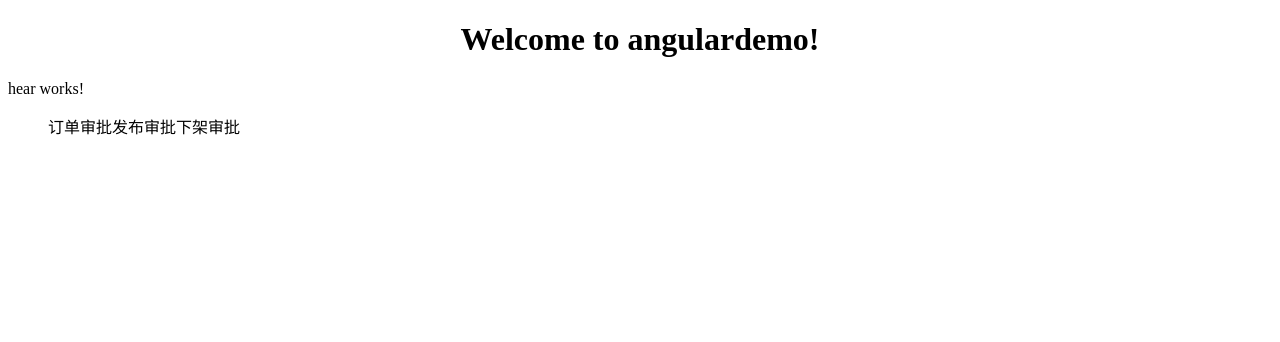
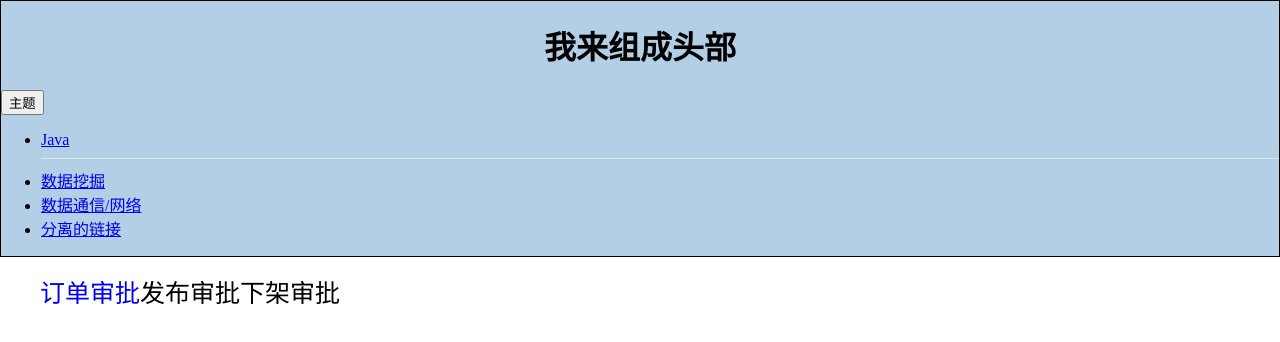
Before and after one commit to 1624071973/angulardemo, an Angular app: page / in a window 1280 px wide. Shown: the top 342 px of the page. Built offline with nearby package versions, Linux system fonts and the light colour scheme.

Commit message:
zzzzzzzzzz

```diff
--- a/src/app/app.component.html
+++ b/src/app/app.component.html
@@ -1,8 +1,5 @@
 <!--The content below is only a placeholder and can be replaced.-->
-<div style="text-align:center">
-  <h1>
-    Welcome to {{ title }}!
-  </h1>
-</div>
+
 <app-data-market></app-data-market>
+
 <router-outlet></router-outlet>
--- a/src/app/components/data-market/data-market.component.css
+++ b/src/app/components/data-market/data-market.component.css
@@ -0,0 +1,11 @@
+.orderMenu{
+  list-style:none
+}
+.orderMenu li {
+  display: inline-block;
+  font-family: Calibri, serif;
+  font-size: 25px;
+}
+a{
+  text-decoration:none
+}
--- a/src/app/components/data-market/data-market.component.html
+++ b/src/app/components/data-market/data-market.component.html
@@ -1,12 +1,11 @@
 
-
-<app-hear></app-hear>
-<div id="datamarket">
+<app-hear id ="hear"></app-hear>
+<div id="dataMarket">
   <div id="order">
-    <ul style="list-style:none">
-      <li style="display:inline-block">订单审批</li>
-      <li style="display:inline-block">发布审批</li>
-      <li style="display:inline-block">下架审批</li>
+    <ul class="orderMenu" style="list-style:none">
+      <li ><a href="java">订单审批</a></li>
+      <li ><a>发布审批</a></li>
+      <li ><a>下架审批</a></li>
     </ul>
   </div>
 </div>
--- a/src/app/components/hear/hear.component.css
+++ b/src/app/components/hear/hear.component.css
@@ -0,0 +1,16 @@
+
+.btn.focus, .btn:focus, .btn:hover {
+  color: #333;
+  text-decoration: none;
+}
+.dropdown-menu .divider {
+  height: 1px;
+  margin: 9px 0;
+  overflow: hidden;
+  background-color: #e5e5e5;
+}
+
+li {
+  display: list-item;
+  text-align: -webkit-match-parent;
+}
--- a/src/app/components/hear/hear.component.html
+++ b/src/app/components/hear/hear.component.html
@@ -1,3 +1,29 @@
-<p>
-  hear works!
-</p>
+<div id="hear" style="background-color: #B2CFE5;margin: 0 ;min-height: 100px;border: black solid 1px">
+  <h1 id="title" style="text-align: center;">我来组成头部</h1>
+
+
+  <div class="dropdown">
+    <button type="button" class="btn dropdown-toggle" id="dropdownMenu1"
+            data-toggle="dropdown">
+      主题
+      <span class="caret"></span>
+    </button>
+    <ul class="dropdown-menu"  aria-labelledby="dropdownMenu1">
+      <li role="presentation">
+        <a role="menuitem"  href="#">Java</a>
+      </li>
+      <li role="presentation" class="divider"></li>
+      <li role="presentation">
+        <a role="menuitem"  href="#">数据挖掘</a>
+      </li>
+      <li role="presentation">
+        <a role="menuitem"  href="#">数据通信/网络</a>
+      </li>
+
+      <li role="presentation">
+        <a role="menuitem"href="#">分离的链接</a>
+      </li>
+    </ul>
+  </div>
+
+</div>
--- a/src/index.html
+++ b/src/index.html
@@ -8,7 +8,7 @@
   <meta name="viewport" content="width=device-width, initial-scale=1">
   <link rel="icon" type="image/x-icon" href="favicon.ico">
 </head>
-<body>
-  <app-root></app-root>
+<body style="margin: 0">
+  <app-root style="width: 100%"></app-root>
 </body>
 </html>
```
Also changed, not shown: 1 other file (tests, documents, lock files or other folders).
